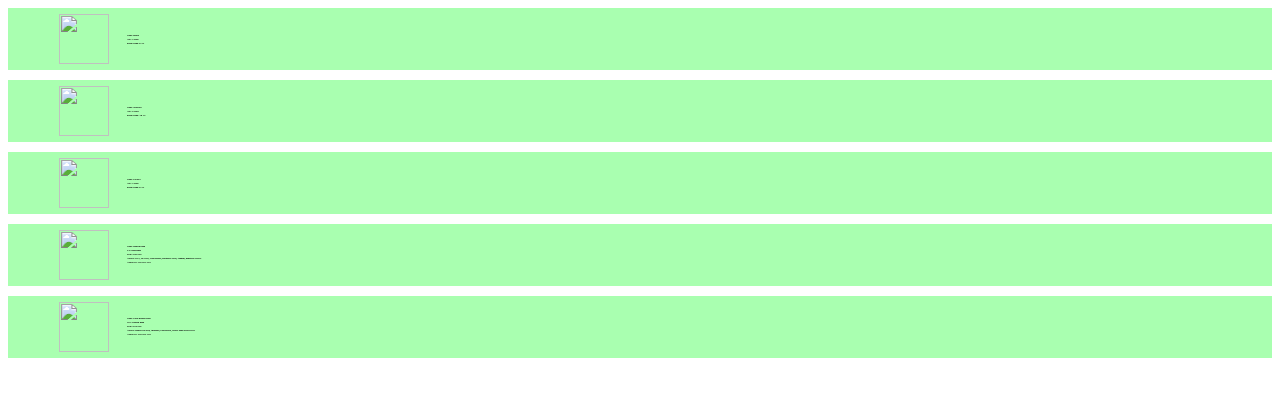
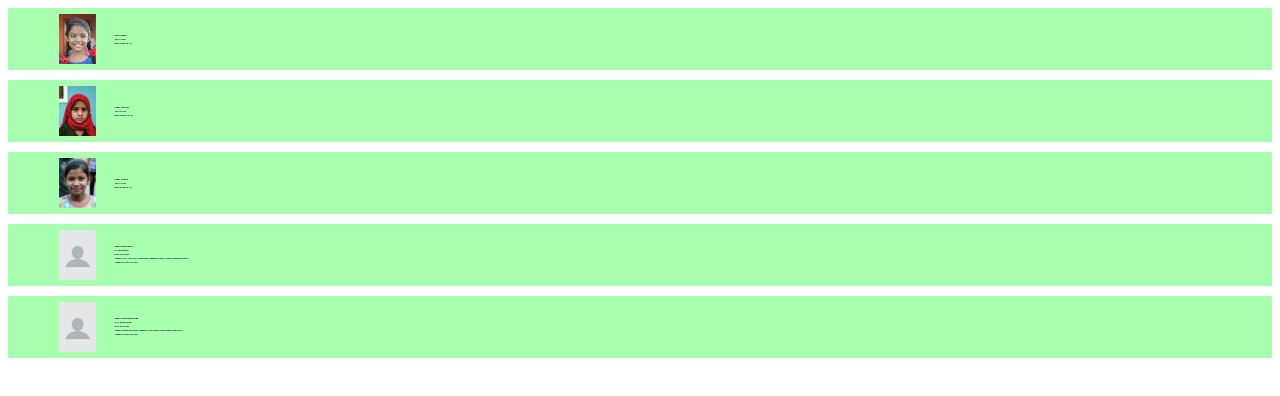
Before and after one commit to Shobha-Prabhu/adoption, a plain HTML site: page index.html in a window 1280 px wide. Drawn offline with Linux system fonts and the light colour scheme.

Commit message:
Update index.html

```diff
--- a/index.html
+++ b/index.html
@@ -9,7 +9,7 @@
 
    		<th>
 
-		<img src="images/p1.jpg" class="profile" style="height: 50;">
+		<img src="p1.jpg" class="profile" style="height: 50;">
 
    		</th>
 
@@ -42,7 +42,7 @@
 
    		<th>
 
-		<img src="images/p3.jpg" class="profile" style="height: 50;">
+		<img src="p3.jpg" class="profile" style="height: 50;">
 
    		</th>
 
@@ -77,7 +77,7 @@
 
    		<th>
 
-		<img src="images/p4.jpg" class="profile" style="height: 50;">
+		<img src="p4.jpg" class="profile" style="height: 50;">
 
    		</th>
 
@@ -112,7 +112,7 @@
 
    		<th>
 
-		<img src="images/p2.jpg" class="profile" style="height: 50;">
+		<img src="p2.jpg" class="profile" style="height: 50;">
 
    		</th>
 
@@ -151,7 +151,7 @@
 
    		<th>
 
-		<img src="images/p2.jpg" class="profile" style="height: 50;">
+		<img src="p2.jpg" class="profile" style="height: 50;">
 
    		</th>
 
```
